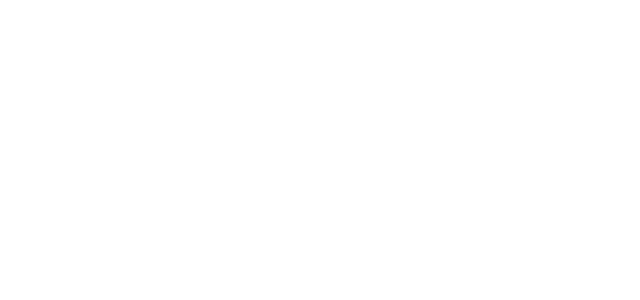
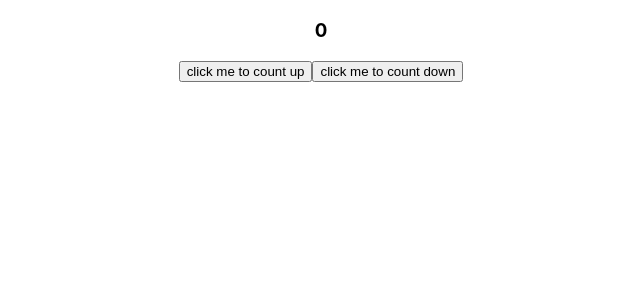
Before and after one commit to Nick-Adams-81/react.js-practice, a React (Create React App) app: page / in a window 1280 px wide. Shown: the top 300 px of the page, without its empty margins (319-959 px from the left). Built offline with nearby package versions, Linux system fonts and the light colour scheme.

Commit message:
added first useState hooks

```diff
--- a/src/App.js
+++ b/src/App.js
@@ -1,10 +1,15 @@
-import logo from './logo.svg';
+import { useState, useEffect }  from 'react';
 import './App.css';
 
 function App() {
+
+  const [count, setCount] = useState(0);
   return (
     <div className="App">
 
+      <h3>{count}</h3>
+      <button onClick={() => setCount(count + 1)}>click me to count up</button>
+      <button onClick={() => setCount(count - 1)}>click me to count down</button>
     </div>
   );
 }
```
